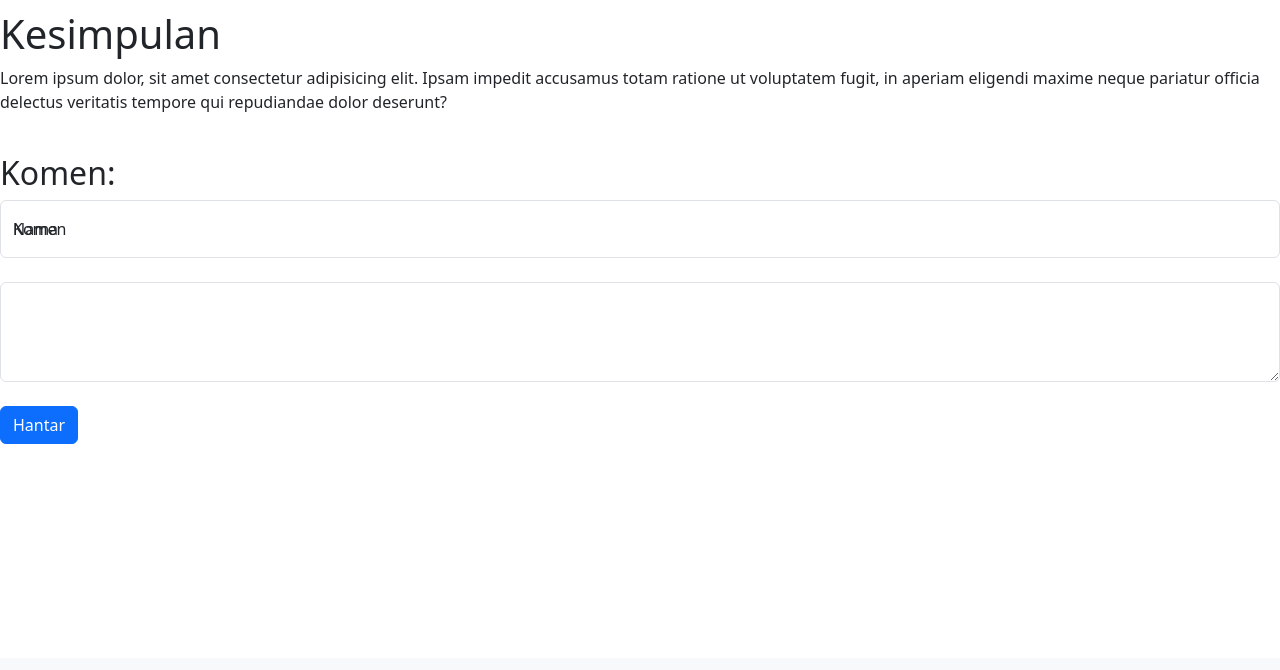
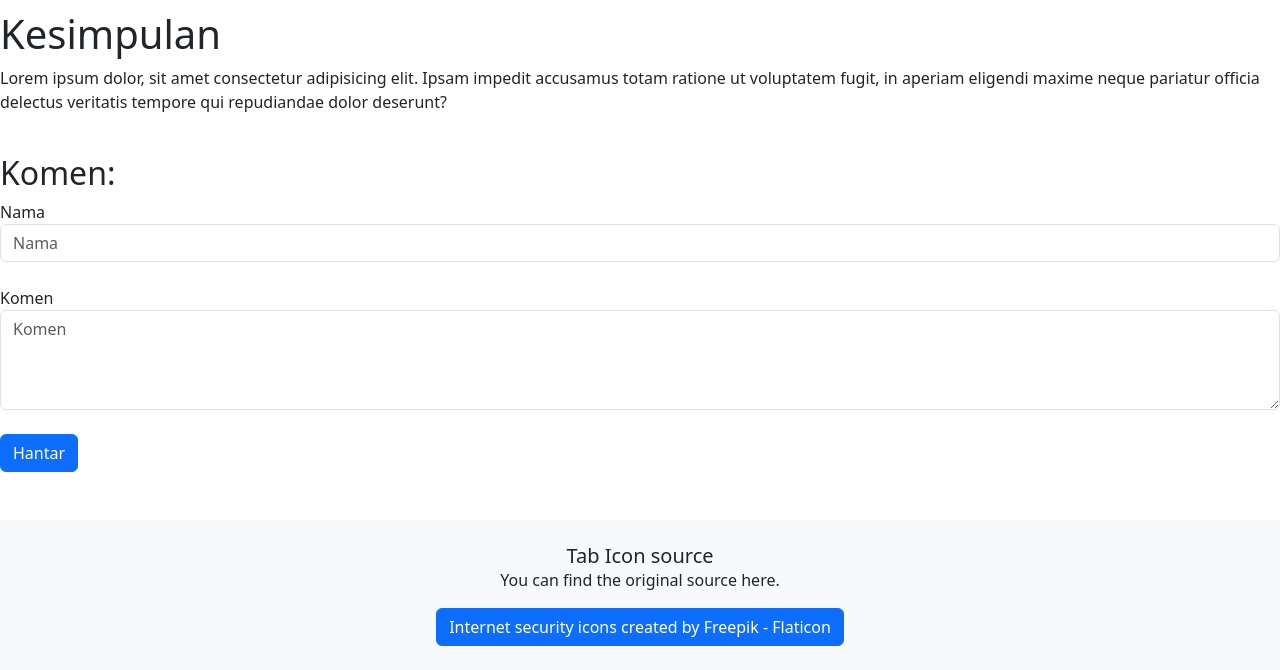
Before and after one commit to Irsyad1507/Keselamatan-di-Internet, a Flask app: page /komen in a window 1280 px wide. Shown: the part 142-812 px from the top of the page. Before the commit the page ends 586 px from the top, so only its background shows below. Run offline with Flask 3, Linux system fonts and the light colour scheme.

Commit message:
Added footer & exception handling

```diff
--- a/app/routes.py
+++ b/app/routes.py
@@ -25,10 +25,13 @@
 @app.route("/komen", methods=["GET", "POST"])
 def komen():
     if request.method == "POST":
-        name = request.form.get("name")
-        comment = request.form.get("comment")
-        comments = Komen(name=name, comment=comment)
-        db.session.add(comments)
-        db.session.commit()
-        flash("Komen Dihantar!", "success")
+        try:
+            name = request.form.get("name")
+            comment = request.form.get("comment")
+            comments = Komen(name=name, comment=comment)
+            db.session.add(comments)
+            db.session.commit()
+            flash("Komen Dihantar!", "success")
+        except:
+            flash("Gagal menghantar komen")
     return render_template("komen.html")
--- a/app/templates/base.html
+++ b/app/templates/base.html
@@ -20,6 +20,14 @@
         {% block content %}
         {% endblock %}
     </main>
+
+    <footer class="bg-light py-4 mt-5 shadow-sm" style="bottom: 100%;">
+      <div class="container text-center">
+        <h5 class="card-title">Tab Icon source</h5>
+        <p class="card-text">You can find the original source here.</p>
+        <a href="https://www.flaticon.com/free-icons/internet-security" title="internet security icons" class="btn btn-primary">Internet security icons created by Freepik - Flaticon</a>
+      </div>
+    </footer>
     <script src="https://cdn.jsdelivr.net/npm/bootstrap@5.3.3/dist/js/bootstrap.bundle.min.js" integrity="sha384-YvpcrYf0tY3lHB60NNkmXc5s9fDVZLESaAA55NDzOxhy9GkcIdslK1eN7N6jIeHz" crossorigin="anonymous"></script>
   </body>
 </html>
--- a/app/templates/komen.html
+++ b/app/templates/komen.html
@@ -9,12 +9,12 @@
   <p>Lorem ipsum dolor, sit amet consectetur adipisicing elit. Ipsam impedit accusamus totam ratione ut voluptatem fugit, in aperiam eligendi maxime neque pariatur officia delectus veritatis tempore qui repudiandae dolor deserunt?</p>
   <br/>
     <h2>Komen: </h2>
-    <form method="POST" class="form-floating">
-        <input type="text" class="form-control" id="floatingInput" placeholder="Nama" name="name">
-        <label for="floatingInput">Nama</label>
+    <form method="POST">
+      <label for="floatingInput">Nama</label>
+      <input type="text" class="form-control form-floating" id="floatingInput" placeholder="Nama" name="name" required>
       <br/>
-        <textarea class="form-control" placeholder="Komen" id="floatingTextarea2" style="height: 100px" name="comment"></textarea>
-        <label for="floatingTextarea2">Komen</label>
+      <label for="floatingTextarea2">Komen</label>
+      <textarea class="form-control form-floating" placeholder="Komen" id="floatingTextarea2" style="height: 100px" name="comment" required></textarea>
       <br/>
       <input class="btn btn-primary" type="submit" value="Hantar">
   </form>
```
